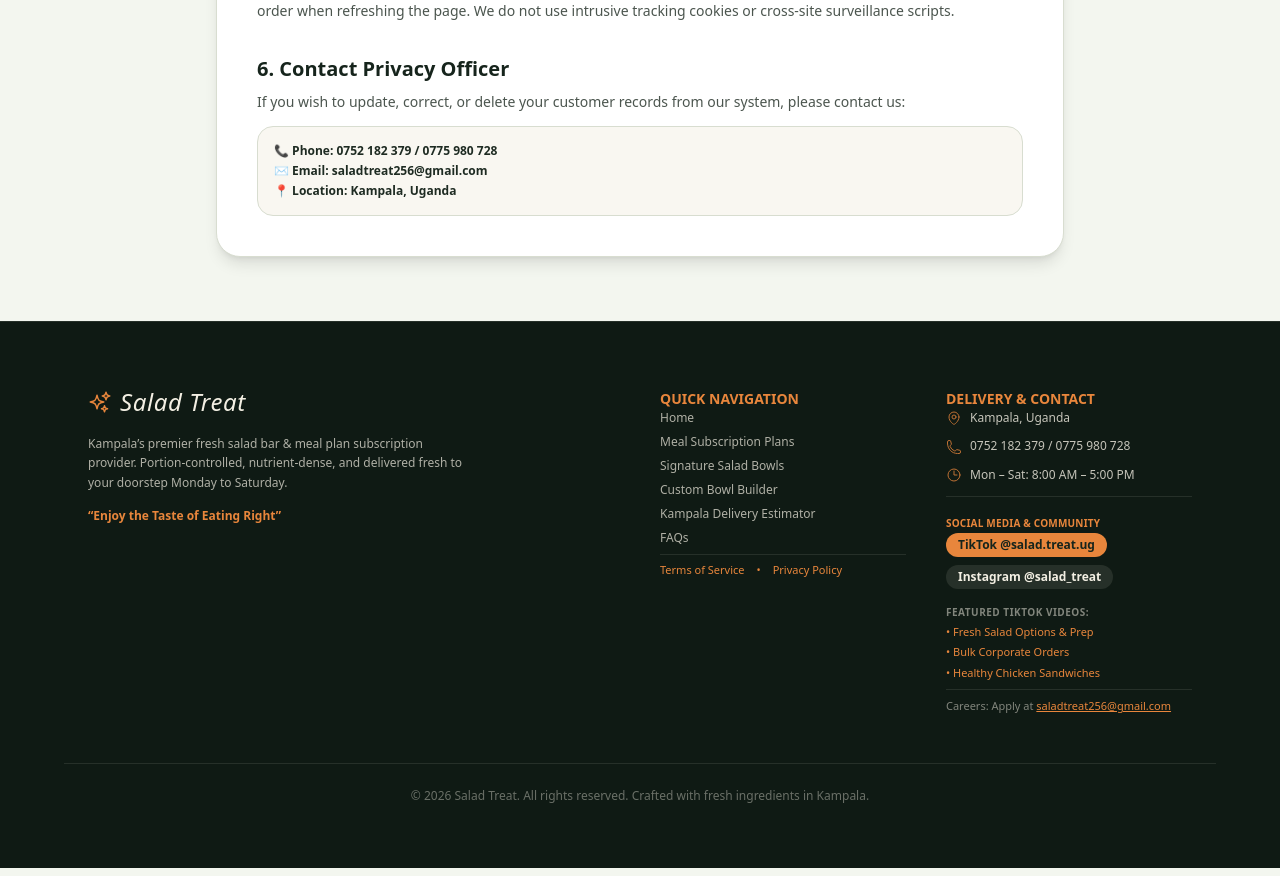
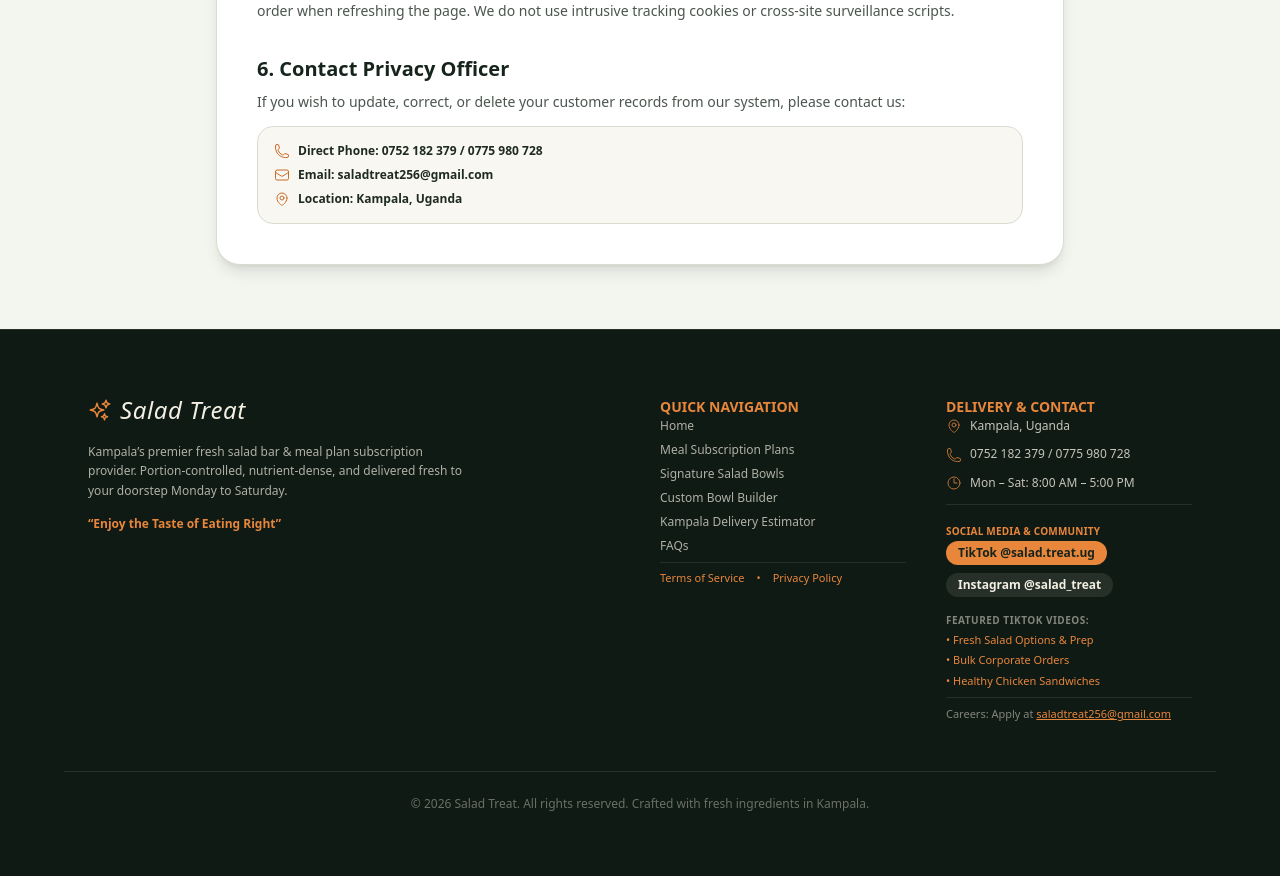
Before and after one commit to Hall-e3/salad-treat-ug, a Next.js app: page /privacy in a window 1280 px wide. Shown: the part 1140-2016 px from the top of the page. Built offline with nearby package versions, Linux system fonts and the light colour scheme.

Commit message:
feat: update iconography, improve search input interaction, and refine contact and career sections

```diff
--- a/src/app/privacy/page.tsx
+++ b/src/app/privacy/page.tsx
@@ -2,7 +2,7 @@ import type { Metadata } from "next";
 import HeaderNav from "@/components/layout/HeaderNav";
 import Footer from "@/components/layout/Footer";
 import CartDrawerModal from "@/components/modals/CartDrawerModal";
-import { ShieldCheckIcon, LockClosedIcon } from "@heroicons/react/24/outline";
+import { ShieldCheckIcon, LockClosedIcon, PhoneIcon, EnvelopeIcon, MapPinIcon } from "@heroicons/react/24/outline";
 
 export const metadata: Metadata = {
   title: "Privacy Policy | Salad Treat Kampala",
@@ -94,10 +94,19 @@ export default function PrivacyPage() {
               <p>
                 If you wish to update, correct, or delete your customer records from our system, please contact us:
               </p>
-              <div className="mt-3 p-4 rounded-2xl bg-bone/50 border border-line text-xs font-semibold text-charcoal space-y-1">
-                <p>📞 Phone: 0752 182 379 / 0775 980 728</p>
-                <p>✉️ Email: saladtreat256@gmail.com</p>
-                <p>📍 Location: Kampala, Uganda</p>
+              <div className="mt-3 p-4 rounded-2xl bg-bone/50 border border-line text-xs font-semibold text-charcoal space-y-2">
+                <div className="flex items-center gap-2">
+                  <PhoneIcon className="h-4 w-4 text-zest-deep shrink-0" />
+                  <span>Direct Phone: 0752 182 379 / 0775 980 728</span>
+                </div>
+                <div className="flex items-center gap-2">
+                  <EnvelopeIcon className="h-4 w-4 text-zest-deep shrink-0" />
+                  <span>Email: saladtreat256@gmail.com</span>
+                </div>
+                <div className="flex items-center gap-2">
+                  <MapPinIcon className="h-4 w-4 text-zest-deep shrink-0" />
+                  <span>Location: Kampala, Uganda</span>
+                </div>
               </div>
             </div>
           </div>
--- a/src/app/terms/page.tsx
+++ b/src/app/terms/page.tsx
@@ -3,7 +3,7 @@ import HeaderNav from "@/components/layout/HeaderNav";
 import Footer from "@/components/layout/Footer";
 import CartDrawerModal from "@/components/modals/CartDrawerModal";
 import { AppText } from "@/components/ui";
-import { ShieldCheckIcon, DocumentTextIcon } from "@heroicons/react/24/outline";
+import { ShieldCheckIcon, DocumentTextIcon, PhoneIcon, EnvelopeIcon, MapPinIcon } from "@heroicons/react/24/outline";
 
 export const metadata: Metadata = {
   title: "Terms of Service | Salad Treat Kampala",
@@ -106,10 +106,19 @@ export default function TermsPage() {
               <p>
                 For questions regarding your order or terms, contact our support line:
               </p>
-              <div className="mt-3 p-4 rounded-2xl bg-bone/50 border border-line text-xs font-semibold text-charcoal space-y-1">
-                <p>📞 Direct Phone: 0752 182 379 / 0775 980 728</p>
-                <p>✉️ Email: saladtreat256@gmail.com</p>
-                <p>📍 Location: Kampala, Uganda</p>
+              <div className="mt-3 p-4 rounded-2xl bg-bone/50 border border-line text-xs font-semibold text-charcoal space-y-2">
+                <div className="flex items-center gap-2">
+                  <PhoneIcon className="h-4 w-4 text-zest-deep shrink-0" />
+                  <span>Direct Phone: 0752 182 379 / 0775 980 728</span>
+                </div>
+                <div className="flex items-center gap-2">
+                  <EnvelopeIcon className="h-4 w-4 text-zest-deep shrink-0" />
+                  <span>Email: saladtreat256@gmail.com</span>
+                </div>
+                <div className="flex items-center gap-2">
+                  <MapPinIcon className="h-4 w-4 text-zest-deep shrink-0" />
+                  <span>Location: Kampala, Uganda</span>
+                </div>
               </div>
             </div>
           </div>
--- a/src/components/HiringBanner.tsx
+++ b/src/components/HiringBanner.tsx
@@ -23,10 +23,10 @@ export function HiringBanner() {
               <span className="text-xs text-bone/60">Salad Treat Team</span>
             </div>
             <h4 className="font-display text-base sm:text-lg text-bone mt-0.5">
-              Open Positions: <span className="text-zest">Female Rider</span> &amp; <span className="text-zest">Customer Care (Call Centre)</span>
+              Open Positions: <span className="text-zest">Delivery Rider</span> &amp; <span className="text-zest">Call Center Agent</span>
             </h4>
             <p className="text-xs text-bone/70">
-              Min. 1 year experience in delivery / customer service. Submit CV to{" "}
+              Min. 1 year experience in delivery or call center operations. Submit CV to{" "}
               <a href="mailto:saladtreat256@gmail.com" className="text-zest underline hover:text-white font-bold">
                 saladtreat256@gmail.com
               </a>
--- a/src/components/landing/HeroSection.tsx
+++ b/src/components/landing/HeroSection.tsx
@@ -1,7 +1,7 @@
 "use client";
 
 import Image from "next/image";
-import { LeafSprig, CherryTomatoes } from "@/components/Botanical";
+import { CherryTomatoes } from "@/components/Botanical";
 import { Button, AppText } from "@/components/ui";
 import {
   SparklesIcon,
@@ -18,9 +18,6 @@ export default function HeroSection() {
       <HeroVideoSlideshow />
 
       {/* Background Decorative Art */}
-      <div className="pointer-events-none absolute -left-6 top-16 hidden h-56 w-32 text-[#3c5a45] opacity-70 md:block md:h-72 md:w-40">
-        <LeafSprig className="h-full w-full" />
-      </div>
       <div className="pointer-events-none absolute right-6 top-8 h-16 w-24 text-zest/70 md:right-16 md:h-20 md:w-28">
         <CherryTomatoes className="h-full w-full" />
       </div>
--- a/src/components/layout/HeaderNav.tsx
+++ b/src/components/layout/HeaderNav.tsx
@@ -9,9 +9,9 @@ import {
   Bars3Icon,
   XMarkIcon,
   ChevronDownIcon,
-  CheckCircleIcon,
+  CalendarDaysIcon,
+  CheckBadgeIcon,
   TruckIcon,
-  SparklesIcon as StarIcon,
   AdjustmentsHorizontalIcon,
 } from "@heroicons/react/24/outline";
 
@@ -20,13 +20,13 @@ const dropdownMenu = [
     title: "Meal Subscription Plans",
     desc: "Weekly (6-day) & Monthly (24-day) healthy plans",
     href: "/#menu",
-    icon: <SparklesIcon className="h-5 w-5 text-zest" />,
+    icon: <CalendarDaysIcon className="h-5 w-5 text-zest" />,
   },
   {
     title: "Signature Salad Bowls",
     desc: "Chef-crafted high-protein & keto bowls",
     href: "/#bowls",
-    icon: <StarIcon className="h-5 w-5 text-zest" />,
+    icon: <SparklesIcon className="h-5 w-5 text-zest" />,
   },
   {
     title: "Custom Bowl Builder",
@@ -38,7 +38,7 @@ const dropdownMenu = [
     title: "Fresh Local Ingredients",
     desc: "100% farm-fresh crisp greens, proteins & dressings",
     href: "/#ingredients",
-    icon: <CheckCircleIcon className="h-5 w-5 text-zest" />,
+    icon: <CheckBadgeIcon className="h-5 w-5 text-zest" />,
   },
   {
     title: "Kampala Delivery Estimator",
--- a/src/components/ui/SearchInput.tsx
+++ b/src/components/ui/SearchInput.tsx
@@ -1,6 +1,6 @@
 import React from "react";
 import TextInput from "./TextInput";
-import { MagnifyingGlassIcon } from "@heroicons/react/24/outline";
+import { MagnifyingGlassIcon, XMarkIcon } from "@heroicons/react/24/outline";
 
 interface SearchInputProps {
   value: string;
@@ -24,7 +24,16 @@ export default function SearchInput({
       onChange={(e) => onChange(e.target.value)}
       placeholder={placeholder}
       leftIcon={<MagnifyingGlassIcon className="h-5 w-5" />}
+      rightIcon={
+        value ? (
+          <span className="flex items-center justify-center rounded-full bg-zest p-1 text-basil transition-colors hover:bg-zest-deep shadow-xs cursor-pointer">
+            <XMarkIcon className="h-3.5 w-3.5 stroke-[2.5]" />
+          </span>
+        ) : undefined
+      }
+      onRightIconClick={() => onChange("")}
       className={className}
+      inputClassName="[&::-webkit-search-cancel-button]:appearance-none [&::-webkit-search-decoration]:appearance-none"
       darkMode={darkMode}
     />
   );
```
